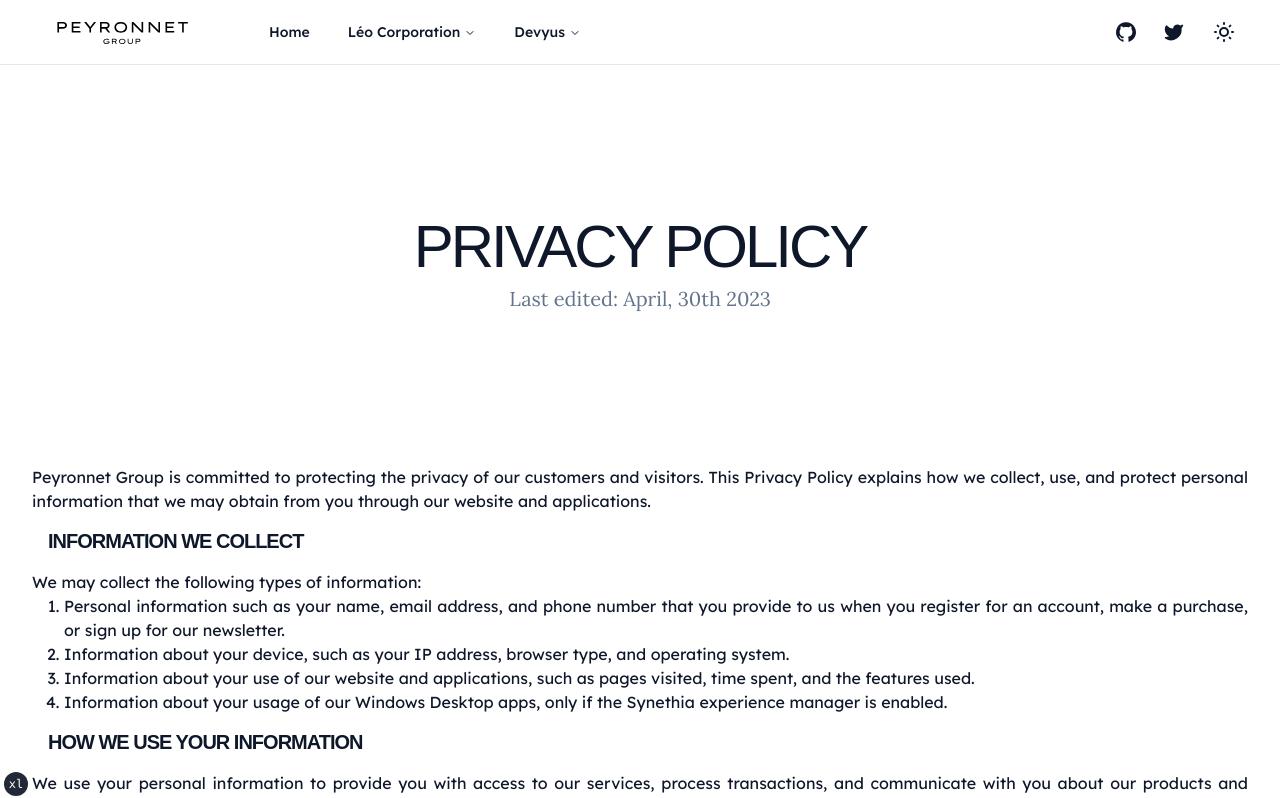
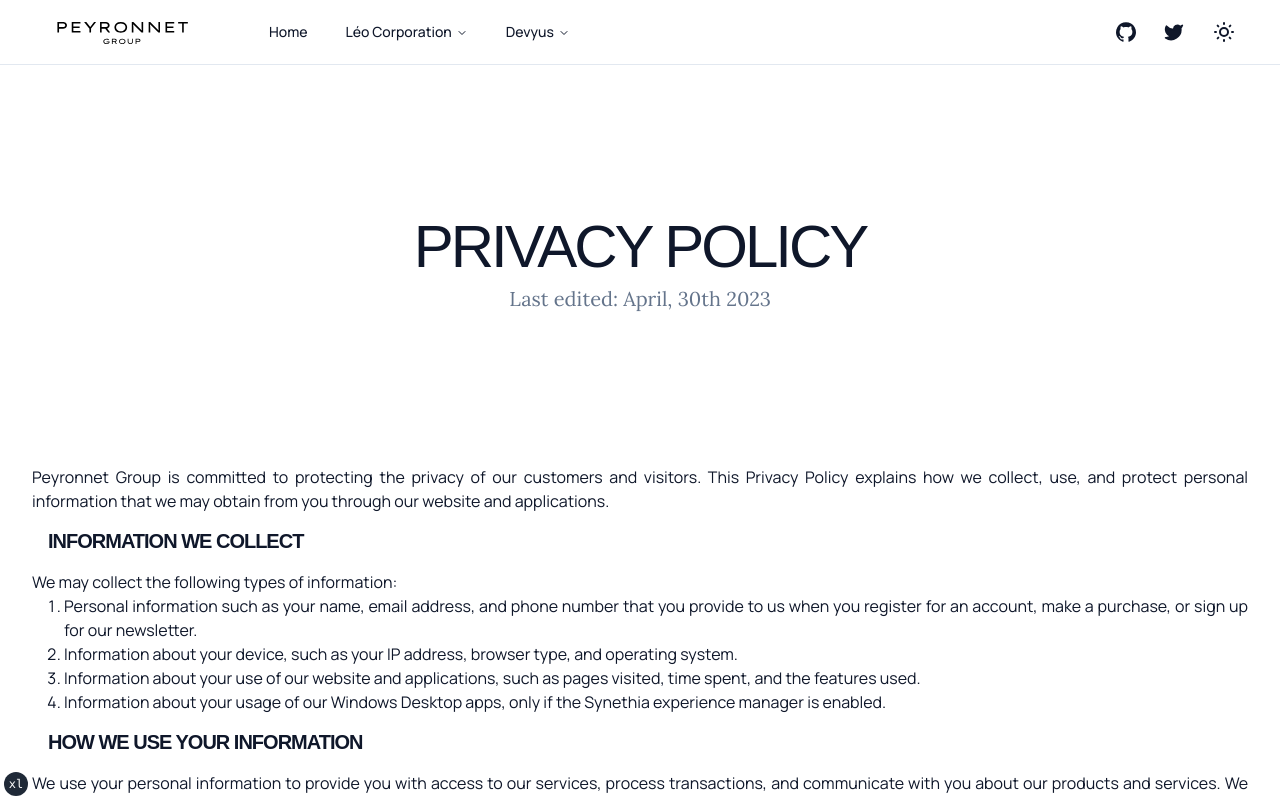
Before and after one commit to peyronnet-group/website, a Next.js app: page /privacy in a window 1280 px wide. Shown: the top 798 px of the page. Built offline with nearby package versions, Linux system fonts and the light colour scheme; a web font is replaced by a local one.

Commit message:
Updated font

```diff
--- a/app/privacy/content.tsx
+++ b/app/privacy/content.tsx
@@ -1,11 +1,11 @@
-"use client"
+"use client";
 
-import { Paragraph, Title } from "@/components/text"
+import { Paragraph, Title } from "@/components/text";
 
 export default function PrivacyPage() {
   return (
     <div className="container grid justify-center">
-      <section className="flex min-h-[50vh] flex-col items-center justify-center gap-2">
+      <section className="flex min-h-[50vh] print:min-h-[20vh] flex-col items-center justify-center gap-2">
         <Title>Privacy policy</Title>
         <Paragraph>Last edited: April, 30th 2023</Paragraph>
       </section>
@@ -125,5 +125,5 @@ export default function PrivacyPage() {
         </p>
       </section>
     </div>
-  )
+  );
 }
--- a/lib/fonts.ts
+++ b/lib/fonts.ts
@@ -1,26 +1,26 @@
 import {
   JetBrains_Mono as FontMono,
-  Lexend_Deca as FontSans,
+  Manrope as FontSans,
   Lora as FontSerif,
   Lexend_Zetta as FontWide,
-} from "next/font/google"
+} from "next/font/google";
 
 export const fontSans = FontSans({
   subsets: ["latin"],
   variable: "--font-sans",
-})
+});
 
 export const fontWide = FontWide({
   subsets: ["latin"],
   variable: "--font-wide",
-})
+});
 
 export const fontMono = FontMono({
   subsets: ["latin"],
   variable: "--font-mono",
-})
+});
 
 export const fontSerif = FontSerif({
   subsets: ["latin"],
   variable: "--font-serif",
-})
+});
```
